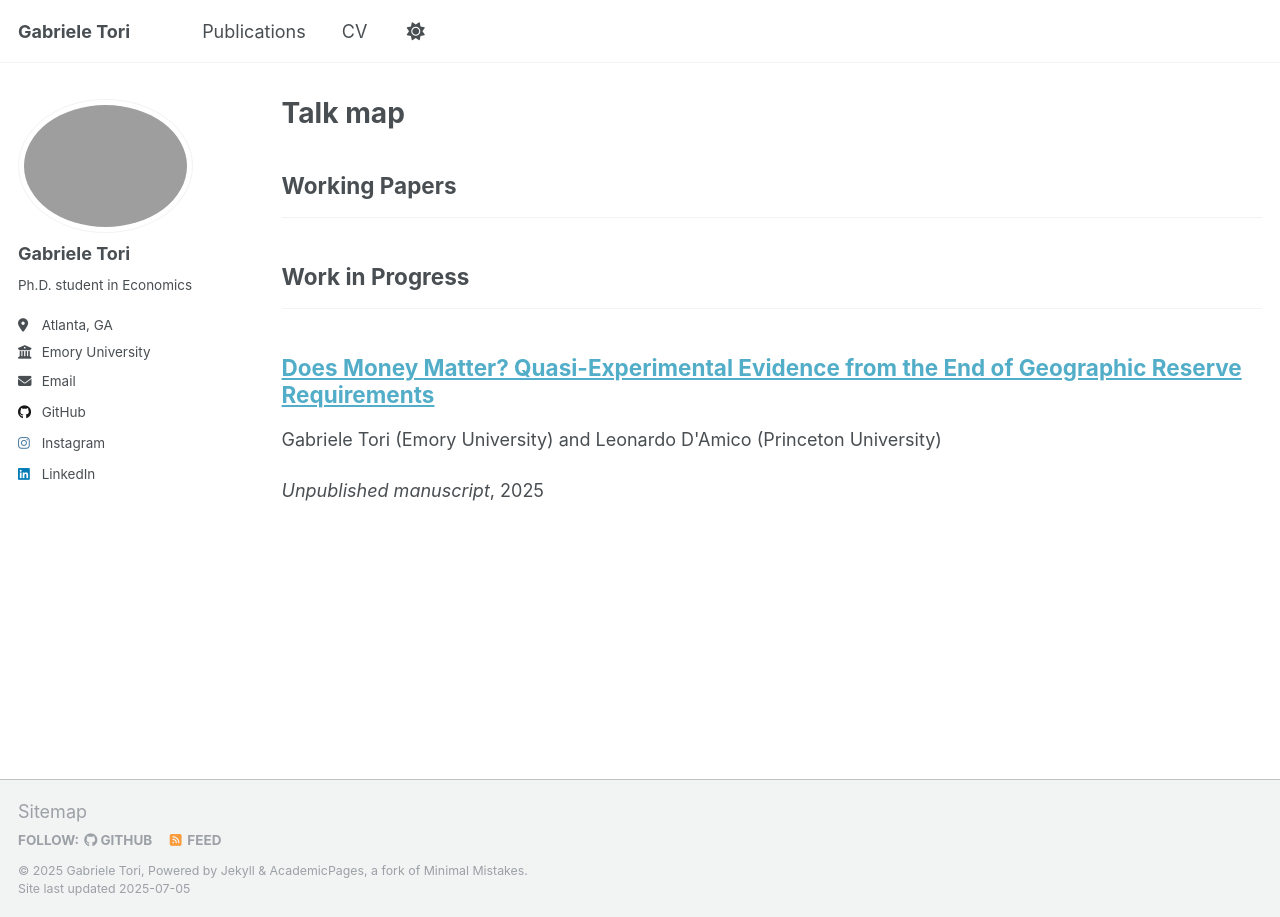
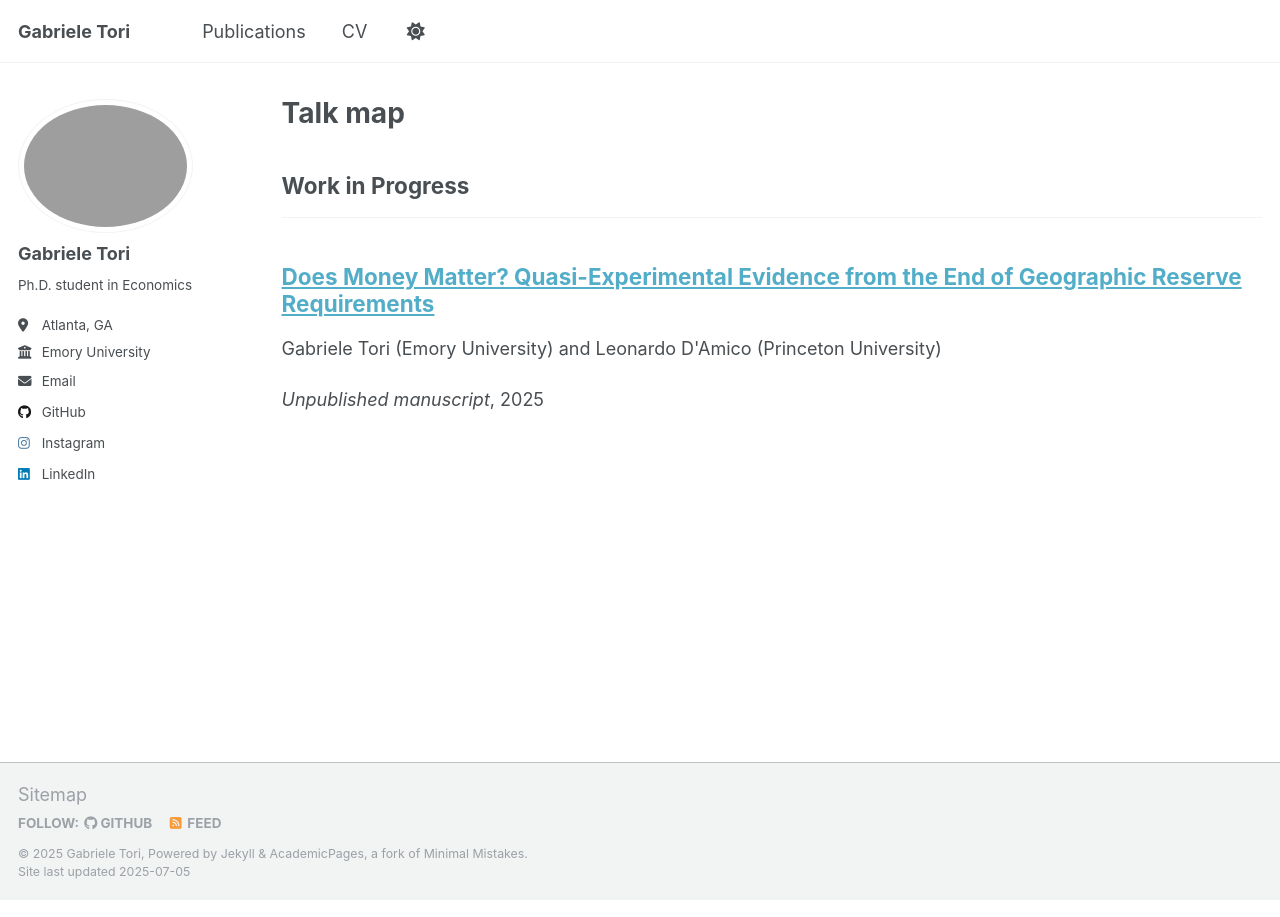
Before and after one commit to gtori7499/gtori7499.github.io, a Jekyll site: the page built from _pages/talkmap.html, in a window 1280 px wide. Built offline with Jekyll 4.4.1, drawn with Linux system fonts in a browser that asks for light colours; a script that is not in the unit is left out.

Commit message:
Update archive.html

```diff
--- a/_layouts/archive.html
+++ b/_layouts/archive.html
@@ -22,26 +22,23 @@ layout: default
 
     {%- comment -%}
     Ciclo sulle categorie definite in _config.yml → publication_category
-    Ogni elemento è un array: [ chiave, { title: "Titolo da mostrare" } ]
     {%- endcomment -%}
     {% for cat in site.publication_category %}
       {% assign key   = cat[0] %}
       {% assign title = cat[1].title %}
+      {% assign this_posts = site.publications | where: "category", key %}
 
       {%- comment -%}
-      Intestazione di sezione
+      Mostro la sezione solo se c’è almeno un post in questa categoria
       {%- endcomment -%}
-      <h2 class="page__subtitle">{{ title }}</h2>
-      <hr>
+      {% if this_posts and this_posts.size > 0 %}
+        <h2 class="page__subtitle">{{ title }}</h2>
+        <hr>
+        {% for post in this_posts %}
+          {% include archive-single.html post=post type="list" %}
+        {% endfor %}
+      {% endif %}
+    {% endfor %}
 
-      {%- comment -%}
-      Prendo tutti i post di questa categoria
-      {%- endcomment -%}
-      {% assign this_posts = site.publications | where: "category", key %}
-      {% for post in this_posts %}
-        {% include archive-single.html post=post type="list" %}
-      {% endfor %}
-
-    {% endfor %}
   </div>
 </div>
```
